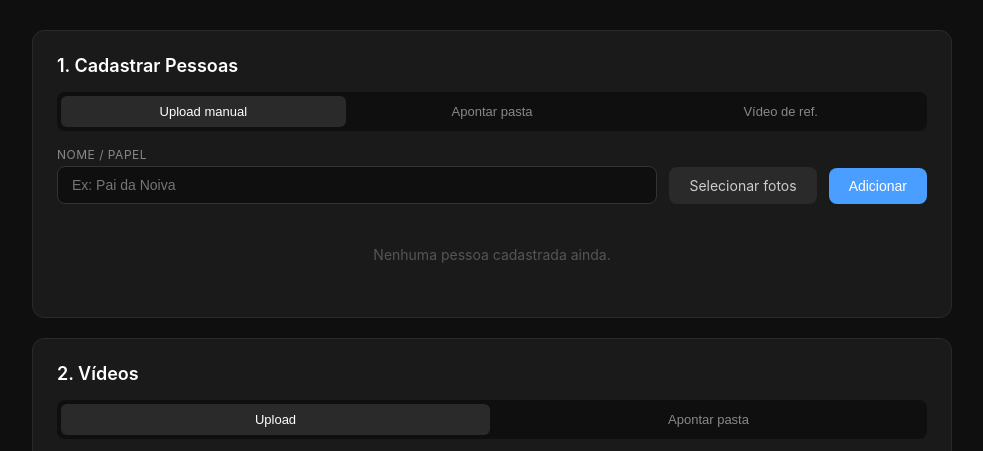
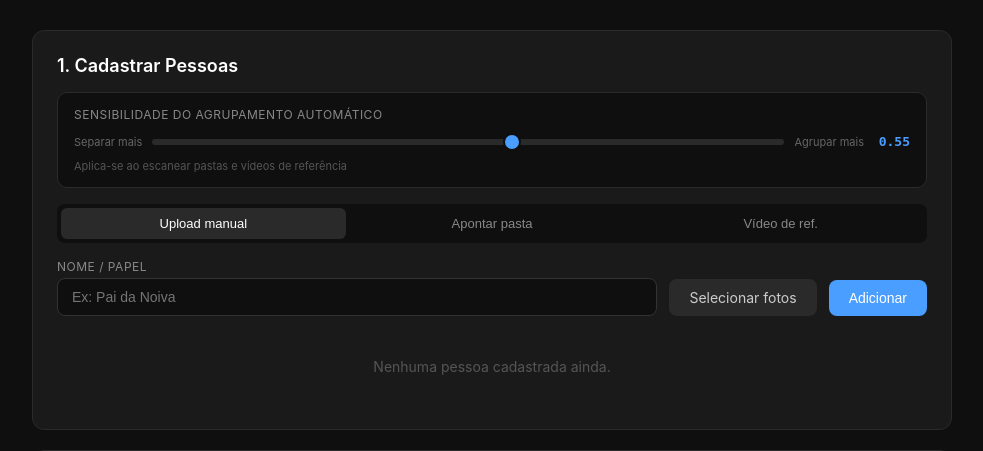
Before and after one commit to leosgf-cyber/wheretowatch-fc, a Flask app: page / in a window 1280 px wide. Shown: the part 128-579 px from the top of the page, without its empty margins (148-1131 px from the left). Run offline with Flask 3, Linux system fonts and the light colour scheme; data that the repository does not hold is empty.

Commit message:
Move sensitivity slider to global section above tabs
Single sensitivity control applies to all reference scanning methods
(folder, video). Removed duplicate from video tab.

https://claude.ai/code/session_01FfdVxnaxbZikMuzL2C5MgJ

```diff
--- a/face_finder/web/app.py
+++ b/face_finder/web/app.py
@@ -411,9 +411,11 @@ def scan_folder():
         "result": None,
     }
 
+    cluster_tolerance = float(request.form.get("cluster_tolerance", 0.55))
+
     thread = threading.Thread(
         target=_scan_folder_job,
-        args=(scan_id, sorted(saved_files), str(scan_upload_dir)),
+        args=(scan_id, sorted(saved_files), str(scan_upload_dir), cluster_tolerance),
         daemon=True,
     )
     thread.start()
@@ -421,7 +423,7 @@ def scan_folder():
     return jsonify({"scan_id": scan_id, "total": len(saved_files)})
 
 
-def _scan_folder_job(scan_id, saved_files, upload_dir):
+def _scan_folder_job(scan_id, saved_files, upload_dir, cluster_tolerance=0.55):
     try:
         detector, shape_predictor, face_encoder = _get_detector_and_encoder()
 
@@ -458,7 +460,7 @@ def _scan_folder_job(scan_id, saved_files, upload_dir):
             scan_jobs[scan_id]["error"] = "Nenhum rosto detectado nas imagens"
             return
 
-        clusters = _cluster_faces(faces)
+        clusters = _cluster_faces(faces, tolerance=cluster_tolerance)
 
         thumbs_dir = RESULTS_DIR / f"scan_{scan_id}"
         thumbs_dir.mkdir(parents=True, exist_ok=True)
--- a/face_finder/web/static/css/style.css
+++ b/face_finder/web/static/css/style.css
@@ -503,6 +503,29 @@ input[type="file"] {
   gap: 12px;
 }
 
+.sensitivity-section {
+  background: #0f0f0f;
+  border: 1px solid #2a2a2a;
+  border-radius: 10px;
+  padding: 14px 16px;
+  margin-bottom: 16px;
+}
+
+.sensitivity-label {
+  display: block;
+  font-size: 12px;
+  color: #888;
+  text-transform: uppercase;
+  letter-spacing: 0.5px;
+  margin-bottom: 8px;
+}
+
+.sensitivity-hint {
+  font-size: 11px;
+  color: #555;
+  margin-top: 6px;
+}
+
 .slider-row {
   display: flex;
   align-items: center;
--- a/face_finder/web/static/js/app.js
+++ b/face_finder/web/static/js/app.js
@@ -183,6 +183,7 @@ async function scanFolderFiles(input) {
       formData.append("photos", input.files[i]);
     }
   }
+  formData.append("cluster_tolerance", document.getElementById("globalTolerance").value);
 
   document.getElementById("scanProgress").innerHTML =
     '<div class="scan-progress-bar">' +
@@ -523,7 +524,7 @@ async function scanRefVideo(input) {
   var formData = new FormData();
   formData.append("video", file);
   formData.append("fps", document.getElementById("refVideoFps").value);
-  formData.append("cluster_tolerance", document.getElementById("refVideoTolerance").value);
+  formData.append("cluster_tolerance", document.getElementById("globalTolerance").value);
 
   var start = document.getElementById("refVideoStart").value.trim();
   var end = document.getElementById("refVideoEnd").value.trim();
--- a/face_finder/web/templates/index.html
+++ b/face_finder/web/templates/index.html
@@ -16,6 +16,18 @@
     <!-- CADASTRO DE PESSOAS -->
     <div class="section">
       <h2>1. Cadastrar Pessoas</h2>
+
+      <!-- Sensibilidade global -->
+      <div class="sensitivity-section">
+        <label class="sensitivity-label">Sensibilidade do agrupamento automático</label>
+        <div class="slider-row">
+          <span class="slider-label-left">Separar mais</span>
+          <input type="range" id="globalTolerance" min="0.35" max="0.70" step="0.05" value="0.55" oninput="updateSensitivityLabel(this.value)">
+          <span class="slider-label-right">Agrupar mais</span>
+          <span class="slider-value" id="sensitivityValue">0.55</span>
+        </div>
+        <div class="sensitivity-hint">Aplica-se ao escanear pastas e vídeos de referência</div>
+      </div>
 
       <div class="tab-bar">
         <button class="tab active" onclick="switchTab('people', 'manual', this)">Upload manual</button>
@@ -68,16 +80,6 @@
           <div class="form-group">
             <label>Fim (opcional)</label>
             <input type="text" id="refVideoEnd" placeholder="00:30">
-          </div>
-        </div>
-
-        <div class="form-group" style="margin-top:12px;">
-          <label>Sensibilidade do agrupamento</label>
-          <div class="slider-row">
-            <span class="slider-label-left">Separar mais</span>
-            <input type="range" id="refVideoTolerance" min="0.35" max="0.70" step="0.05" value="0.55" oninput="updateSensitivityLabel(this.value)">
-            <span class="slider-label-right">Agrupar mais</span>
-            <span class="slider-value" id="sensitivityValue">0.55</span>
           </div>
         </div>
 
```
